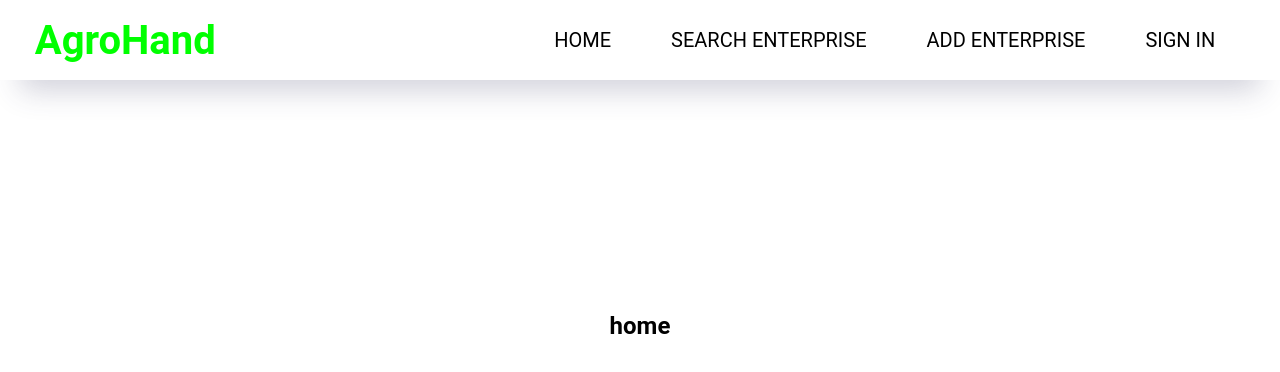
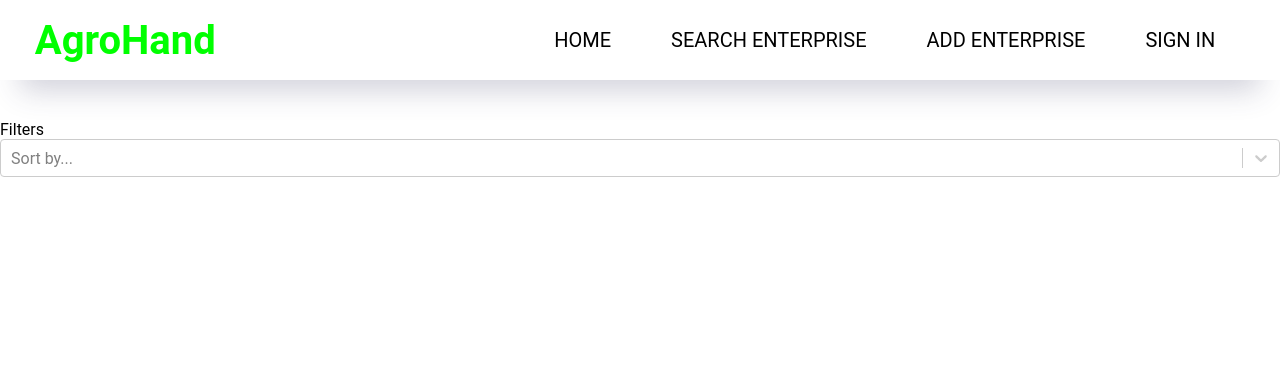
Before and after one commit to Szymidzimi/business-cards-app, a React (Create React App) app: page / in a window 1280 px wide. Shown: the top 372 px of the page. Built offline with nearby package versions, Linux system fonts and the light colour scheme; no server answers.

Commit message:
statr home page

```diff
--- /dev/null
+++ b/src/Components/filters/filterPrices.tsx
@@ -0,0 +1,59 @@
+import { useEffect, useState } from "react";
+import Select from 'react-select'
+
+type SelectOptionType = {
+    label: string;
+    value: string;
+  };
+
+const FilterPrices: React.FC = () => {
+
+const options = [
+    { value: 'Barley', label: 'Barley' },
+    { value: 'Durum wheat', label: 'Durum wheat' },
+    { value: 'Maize', label: 'Maize' },
+    { value: 'Oat', label: 'Oat' },
+    { value: 'Other cereals', label: 'Other cereals' },
+    { value: 'Rye', label: 'Rye' },
+    { value: 'Soft wheat', label: 'Soft wheat' },
+    { value: 'Sorghum', label: 'Sorghum' },
+    { value: 'Triticale', label: 'Triticale' },
+  ];
+
+    const [selectedOption, setSelectedOption] = useState<string>(options[0].value);
+    const [usdCourse, setUsdCourse] = useState<number>(0);
+
+    const handleChange = (selectedOption: SelectOptionType | null) => {
+       selectedOption && setSelectedOption(selectedOption?.value);
+    };
+
+    const fetchUsdCourse=async()=>{
+        try{
+            const response =await fetch("https://api.exchangeratesapi.io/latest?base=USD");
+            const data = await response.json();
+            setUsdCourse(data.rates.USD);
+        }catch(error){
+            console.log(error);
+        }
+    }
+
+    useEffect(() => {
+        fetchUsdCourse()
+    }, []);
+
+
+    return (
+        <div className="filters">
+            <div className="filters__title">Filters</div>
+            <div className="filters__list">
+                <div className="filters__list__item">
+                <Select options={options} onChange={handleChange} placeholder ="Sort by..."/>
+                </div>
+            </div>
+        </div>
+
+
+    );
+  };
+
+  export default FilterPrices;
--- a/src/Pages/Home/home.tsx
+++ b/src/Pages/Home/home.tsx
@@ -1,10 +1,10 @@
+import FilterPrices from "../../Components/filters/filterPrices";
 
 const Home: React.FC = () => {
   return (
 
-      <div className="hero">
-        <h2>home</h2>
-      </div>
+      <FilterPrices />
+
 
   );
 };
```
Also changed, not shown: src/config/apiPrice.tsx (added, +8 -0 lines), src/config/data.ts (added, +60 -0 lines).
